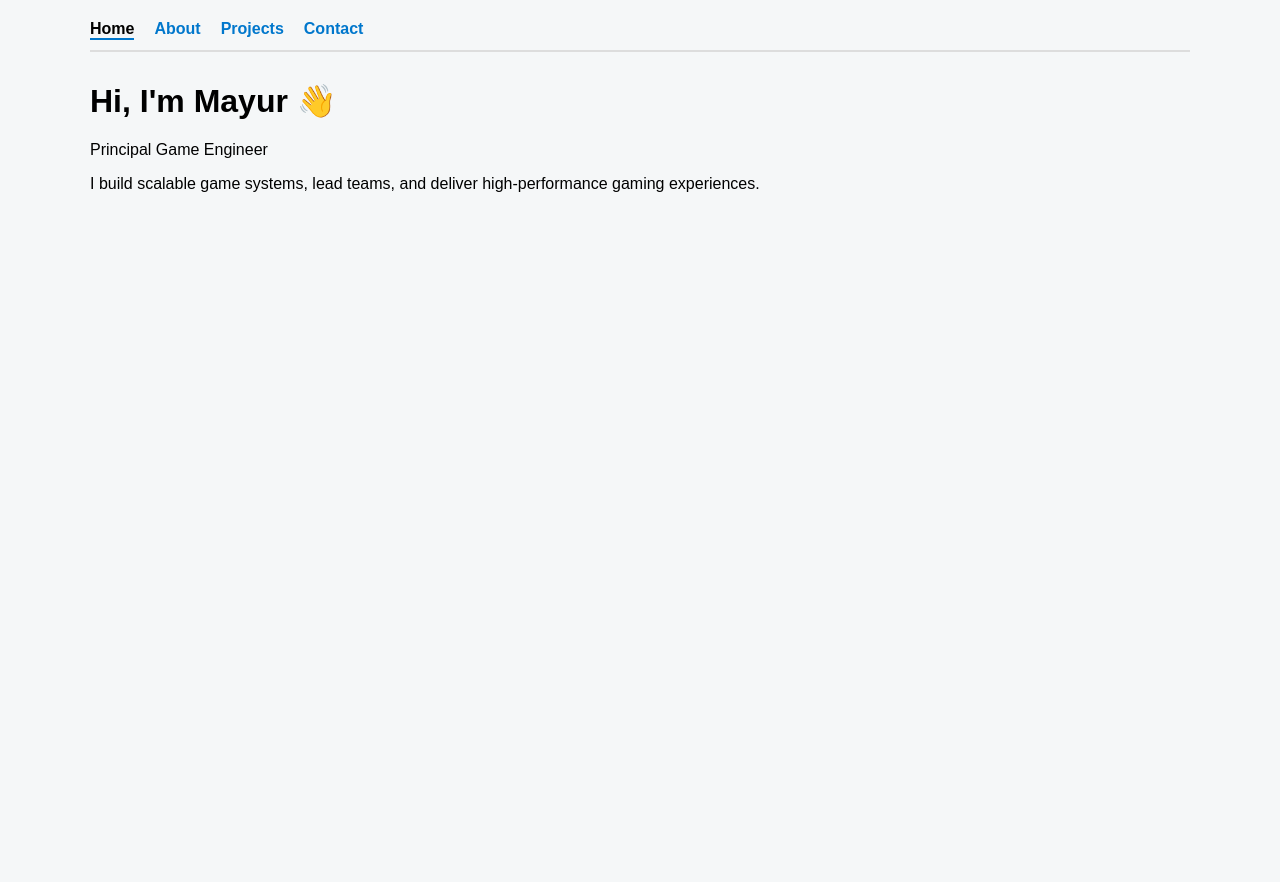
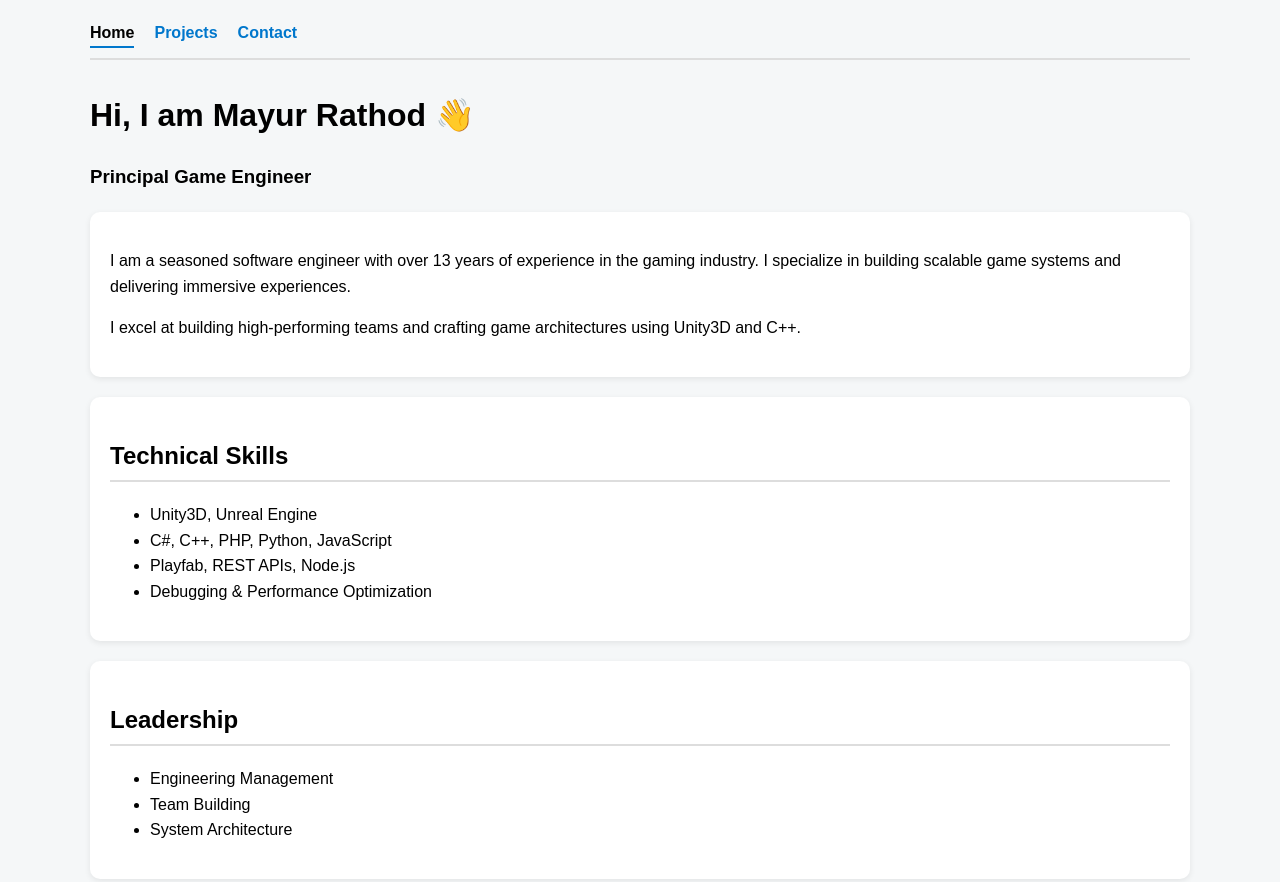
Before and after one commit to GreatDesertFox/mrathod-portfolio, a plain HTML site: page index.html in a window 1280 px wide. Before the commit the page ends 800 px from the top, so only its background shows below. Drawn offline with Linux system fonts and the light colour scheme.

Commit message:
Update personal information and enhance content

```diff
--- a/index.html
+++ b/index.html
@@ -1,15 +1,16 @@
 <!DOCTYPE html>
 <html>
 <head>
-  <title>Mayur Rathod</title>
+  <title>Mayur Rathod | Principal Game Engineer</title>
 
   <style>
     body {
-      font-family: Arial, sans-serif;
+      font-family: Arial;
       max-width: 1100px;
       margin: auto;
       padding: 20px;
       background: #f5f7f8;
+      line-height: 1.6;
     }
 
     .nav {
@@ -30,6 +31,20 @@
       color: black;
       border-bottom: 2px solid #0077cc;
     }
+
+    .section {
+      background: white;
+      padding: 20px;
+      margin-top: 20px;
+      border-radius: 10px;
+      box-shadow: 0 2px 6px rgba(0,0,0,0.08);
+    }
+
+    h2 {
+      margin-top: 20px;
+      border-bottom: 2px solid #ddd;
+      padding-bottom: 5px;
+    }
   </style>
 </head>
 
@@ -37,17 +52,42 @@
 
 <div class="nav">
   <a href="/" class="active">Home</a>
-  <a href="/about.html">About</a>
   <a href="/projects.html">Projects</a>
   <a href="/contact.html">Contact</a>
 </div>
 
-<h1>Hi, I'm Mayur 👋</h1>
-<p>Principal Game Engineer</p>
+<h1>Hi, I am Mayur Rathod 👋</h1>
+<h3>Principal Game Engineer</h3>
 
-<p>
-I build scalable game systems, lead teams, and deliver high-performance gaming experiences.
-</p>
+<div class="section">
+  <p>
+    I am a seasoned software engineer with over 13 years of experience in the gaming industry.
+    I specialize in building scalable game systems and delivering immersive experiences.
+  </p>
+
+  <p>
+    I excel at building high-performing teams and crafting game architectures using Unity3D and C++.
+  </p>
+</div>
+
+<div class="section">
+  <h2>Technical Skills</h2>
+  <ul>
+    <li>Unity3D, Unreal Engine</li>
+    <li>C#, C++, PHP, Python, JavaScript</li>
+    <li>Playfab, REST APIs, Node.js</li>
+    <li>Debugging & Performance Optimization</li>
+  </ul>
+</div>
+
+<div class="section">
+  <h2>Leadership</h2>
+  <ul>
+    <li>Engineering Management</li>
+    <li>Team Building</li>
+    <li>System Architecture</li>
+  </ul>
+</div>
 
 </body>
 </html>
```
